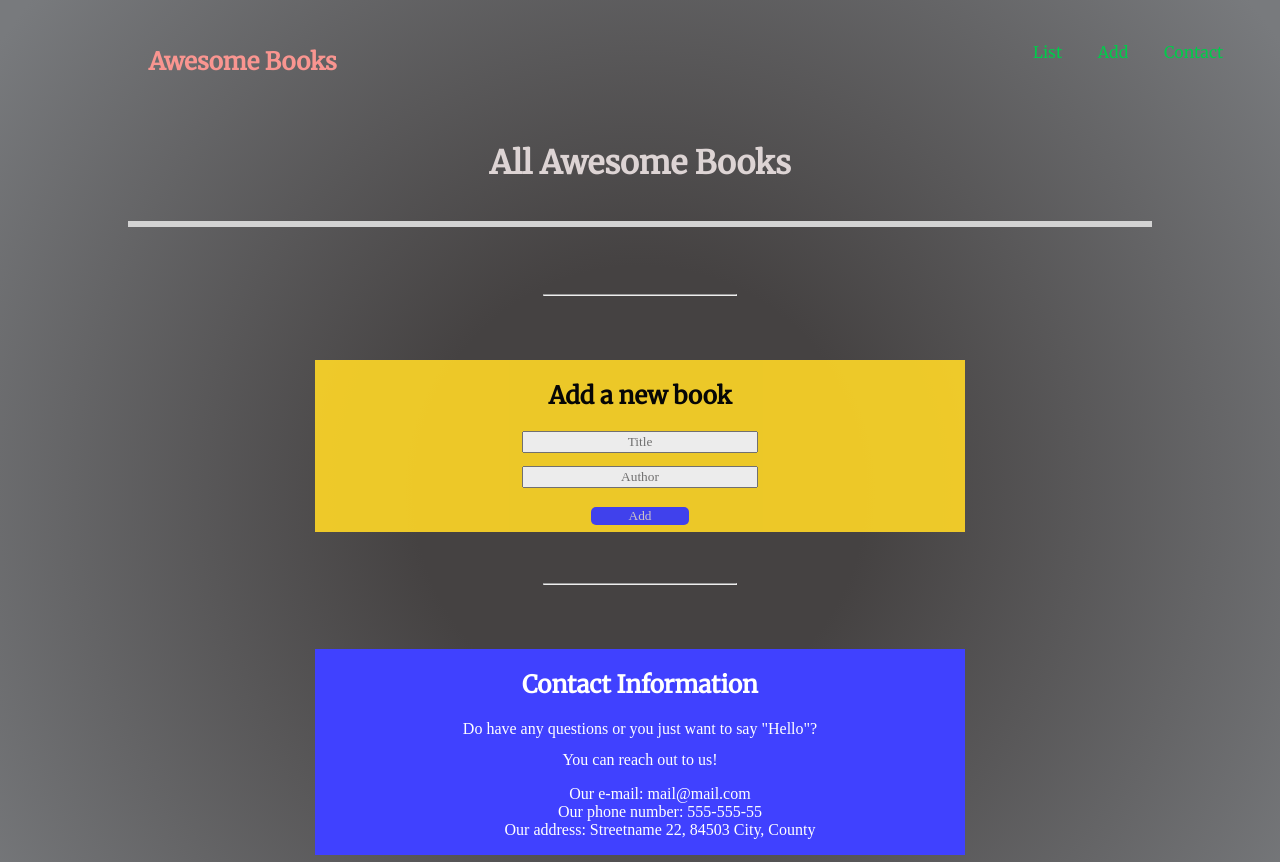
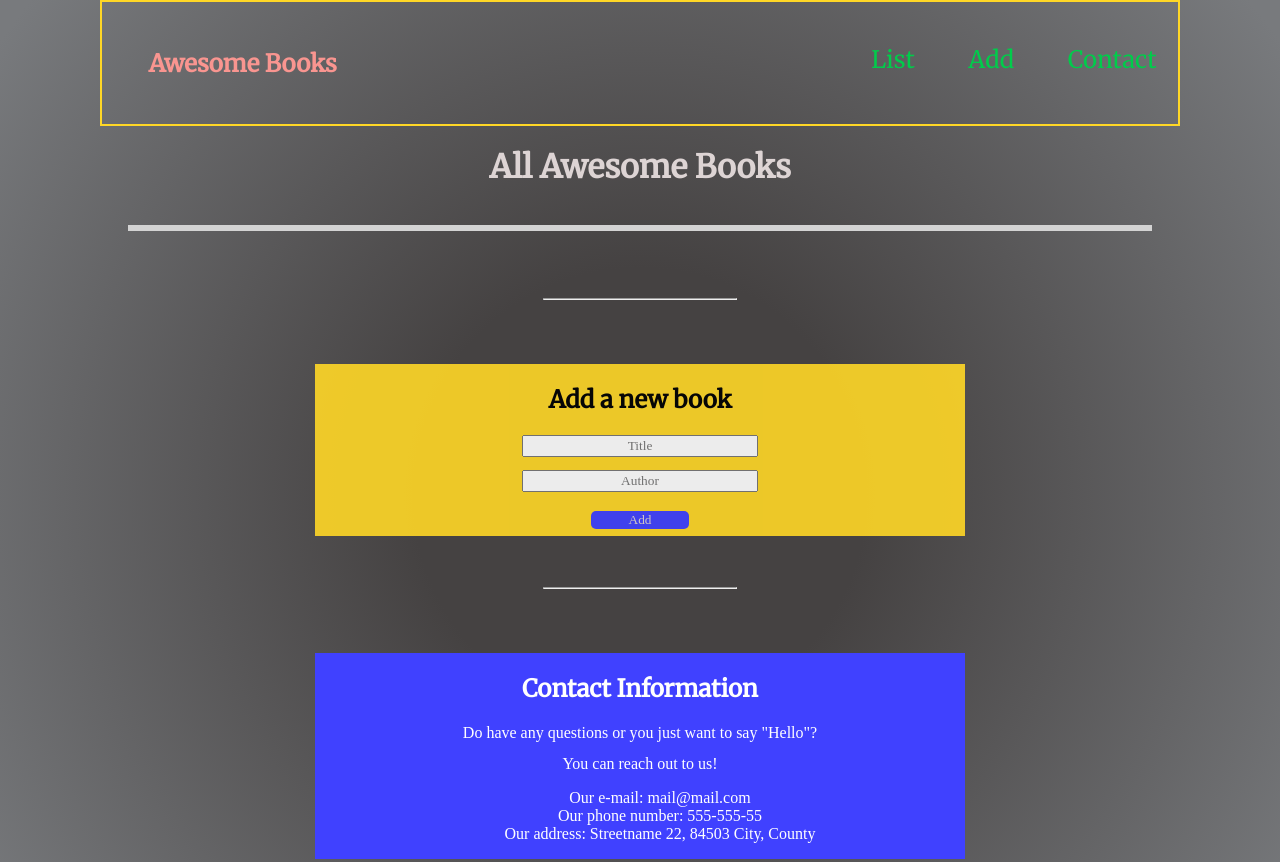
Before and after one commit to vechicin/Awesome-Books, a website: page index.html in a window 1280 px wide. Shown: the top 862 px of the page. Drawn offline with Linux system fonts and the light colour scheme; a web font is replaced by a local one.

Commit message:
Add additional styling

```diff
--- a/index.html
+++ b/index.html
@@ -17,21 +17,21 @@
   <nav class="navbar">
     <h2 class="navbar-title">Awesome Books</h2>
     <ul class="links">
-      <li class="link"><a>List</a></li>
-      <li class="link"><a>Add</a></li>
-      <li class="link"><a>Contact</a></li>
+      <li class="link"><a class="navbar-links" href="#list">List</a></li>
+      <li class="link"><a class="navbar-links" href="#add">Add</a></li>
+      <li class="link"><a class="navbar-links" href="#contact">Contact</a></li>
     </ul>
   </nav>
 
   <h1 class="title">All Awesome Books</h1>
 
-  <section class="books">
+  <section id="list" class="books">
     <ul class="book-list"></ul>
   </section>
 
   <hr>
 
-  <form class="book-form" action="#">
+  <form id="add" class="book-form" action="#">
     <h2>Add a new book</h2>
     <input type="text" class="book-input" id="title" placeholder="Title">
     <input type="text" class="book-input" id="author" placeholder="Author">
@@ -40,7 +40,7 @@
 
   <hr>
 
-  <section class="contact-info">
+  <section id="contact" class="contact-info">
     <h2>Contact Information</h2>
     <p>Do have any questions or you just want to say "Hello"?</p>
     <p>You can reach out to us!</p>
--- a/styles.css
+++ b/styles.css
@@ -16,6 +16,7 @@ body {
   width: 80%;
   padding: 2%;
   font-family: 'Merriweather', serif;
+  border: 2px solid #ffd726;
 }
 
 .navbar-title {
@@ -26,14 +27,21 @@ body {
 .links {
   display: flex;
   flex-direction: row;
-  color: #00cc4b;
   gap: 30%;
+  margin-right: 10%;
 }
 
 a {
   display: flex;
   flex-direction: row;
   justify-content: center;
+  text-decoration: none;
+  color: #00cc4b;
+  font-size: 24px;
+}
+
+.link:hover {
+  cursor: pointer;
 }
 
 h1 {
```
